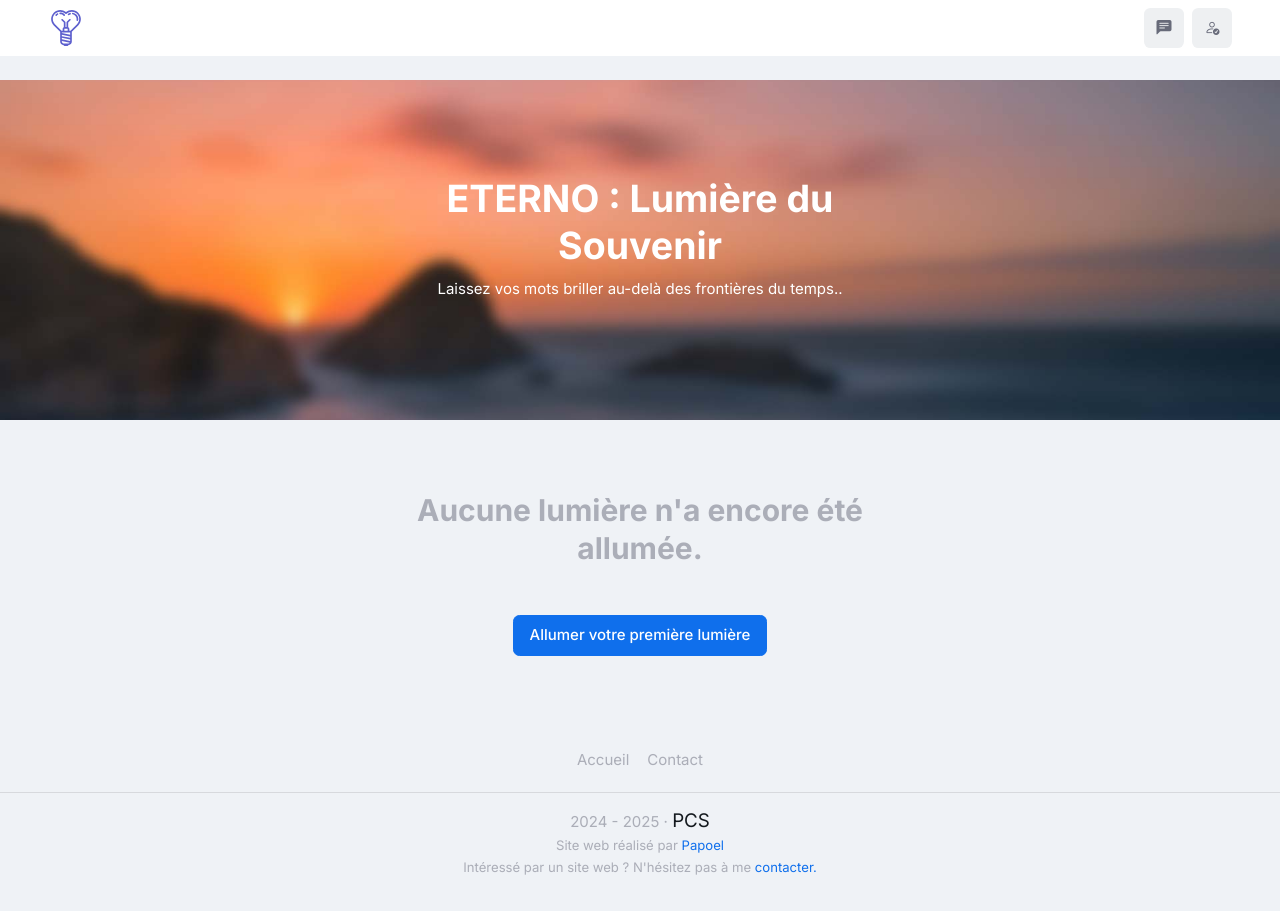
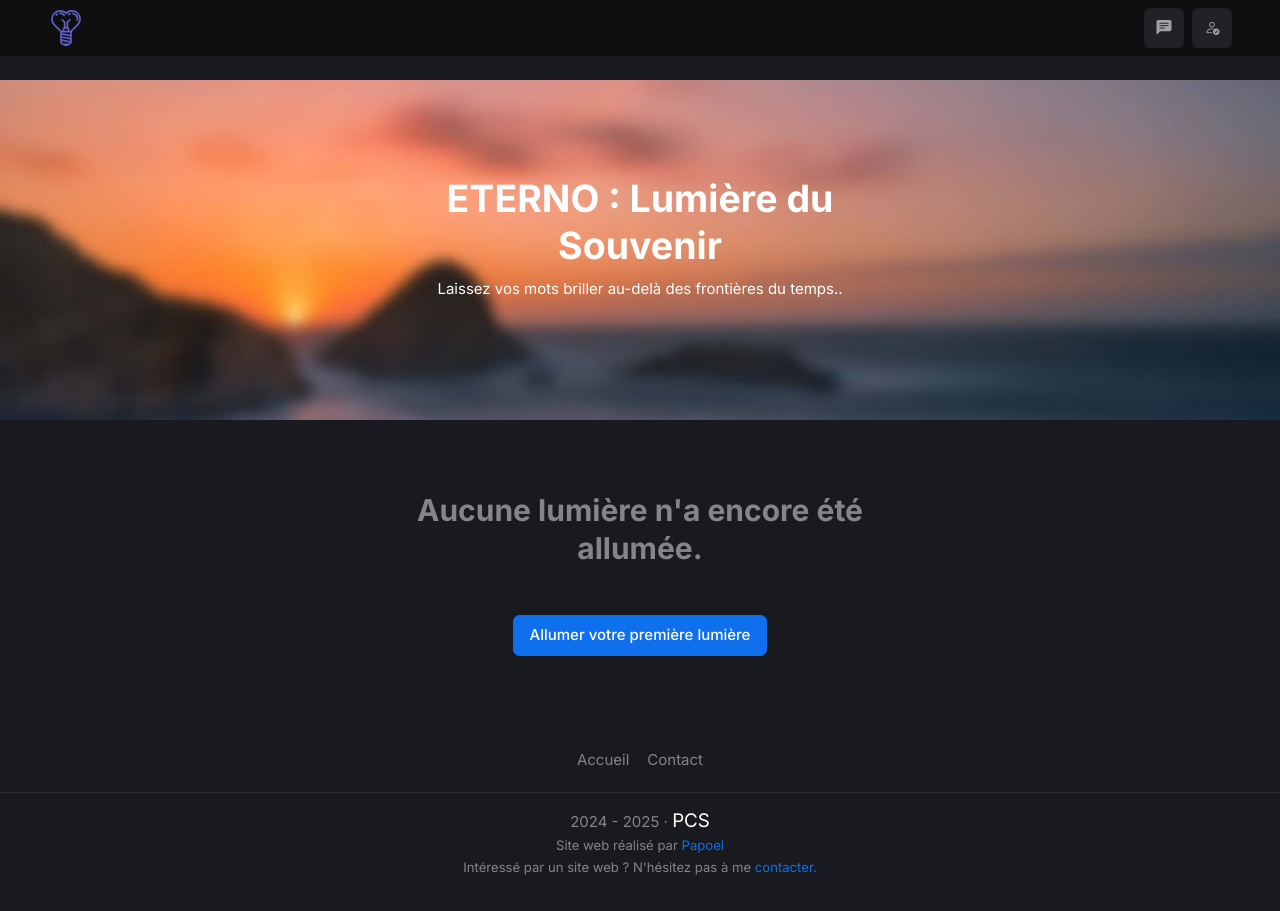
Before and after one commit to Papoel/Eterno, a Symfony app: template templates/home/home.html.twig in a window 1280 px wide. Run offline with Twig, Linux system fonts and the light colour scheme; the template is opened without the code that fills it, so the values that code supplies are empty; style sheets or scripts are compiled from the project's sources; some libraries are stand-ins or nearby versions.

Commit message:
🚀 RELEASE: dark mode par defaut

```diff
--- a/templates/base.html.twig
+++ b/templates/base.html.twig
@@ -4,6 +4,7 @@
         <meta charset="UTF-8">
         <meta http-equiv="Content-Type" content="text/html; charset=utf-8"/>
         <meta name="viewport" content="width=device-width, initial-scale=1">
+        <meta name="color-scheme" content="dark">
         <meta name="author" content="Papoel">
         <meta name="description"
               content="Un espace pour honorer et se souvenir de nos êtres chers disparus, où vous pouvez envoyer des messages à ceux qui sont partis."
@@ -101,5 +102,9 @@
         {{ include('partials/_notyf.html.twig') }}
         {% block body %}{% endblock %}
         {% block footer %}{{ include('partials/_footer.html.twig') }}{% endblock %}
+        <script>
+            document.documentElement.setAttribute('data-bs-theme', 'dark');
+            localStorage.setItem('theme', 'dark');
+        </script>
     </body>
 </html>
```
